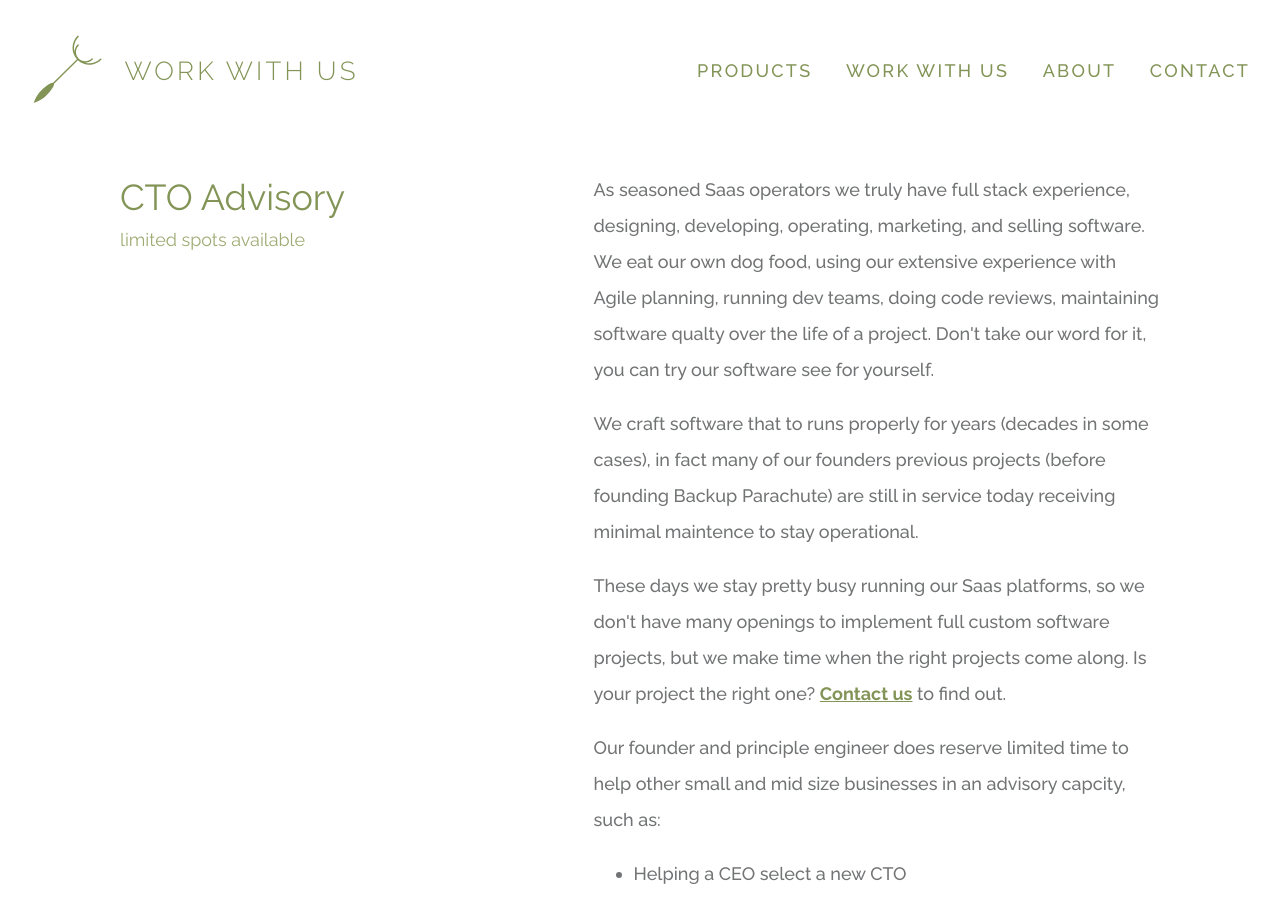
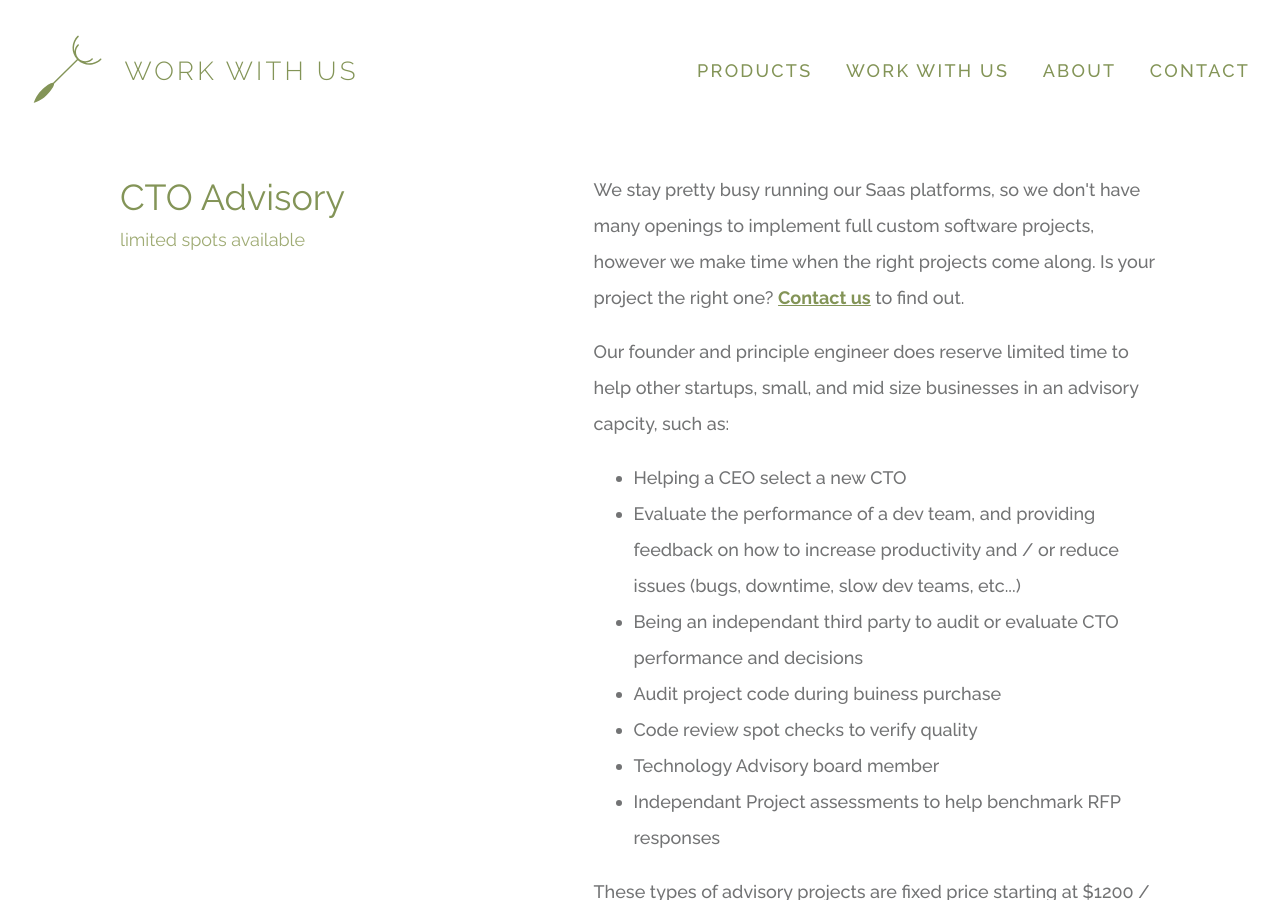
Before and after one commit to backupparachute/backupparachute.github.com, a Jekyll site: the page built from work-with-us.html, in a window 1280 px wide and 900 px high. Built offline with Jekyll 4.4.1, drawn with Linux system fonts in a browser that asks for light colours; comment, search, counter and statistics services are not loaded.

```diff
--- a/work-with-us.html
+++ b/work-with-us.html
@@ -11,13 +11,9 @@ navOrder: 2
   </header>
   <section>
 
-    <p>As seasoned Saas operators we truly have full stack experience, designing, developing, operating, marketing, and selling software.  We eat our own dog food, using our extensive experience with Agile planning, running dev teams, doing code reviews, maintaining software qualty over the life of a project.  Don't take our word for it, you can try our software see for yourself.</p>
+    <p>We stay pretty busy running our Saas platforms, so we don't have many openings to implement full custom software projects, however we make time when the right projects come along.  Is your project the right one?  <a href="https://www.backupparachute.com/contact">Contact us</a> to find out.</p>
 
-    <p>We craft software that to runs properly for years (decades in some cases), in fact many of our founders previous projects (before founding Backup Parachute) are still in service today receiving minimal maintence to stay operational.</p>
-
-    <p>These days we stay pretty busy running our Saas platforms, so we don't have many openings to implement full custom software projects, but we make time when the right projects come along.  Is your project the right one?  <a href="https://www.backupparachute.com/contact">Contact us</a> to find out.</p>
-
-    <p>Our founder and principle engineer does reserve limited time to help other small and mid size businesses in an advisory capcity, such as:</p>
+    <p>Our founder and principle engineer does reserve limited time to help other startups, small, and mid size businesses in an advisory capcity, such as:</p>
 
     <ul>
       <li>Helping a CEO select a new CTO</li>
```
Also changed, not shown: about.html (+6 -1 lines).
